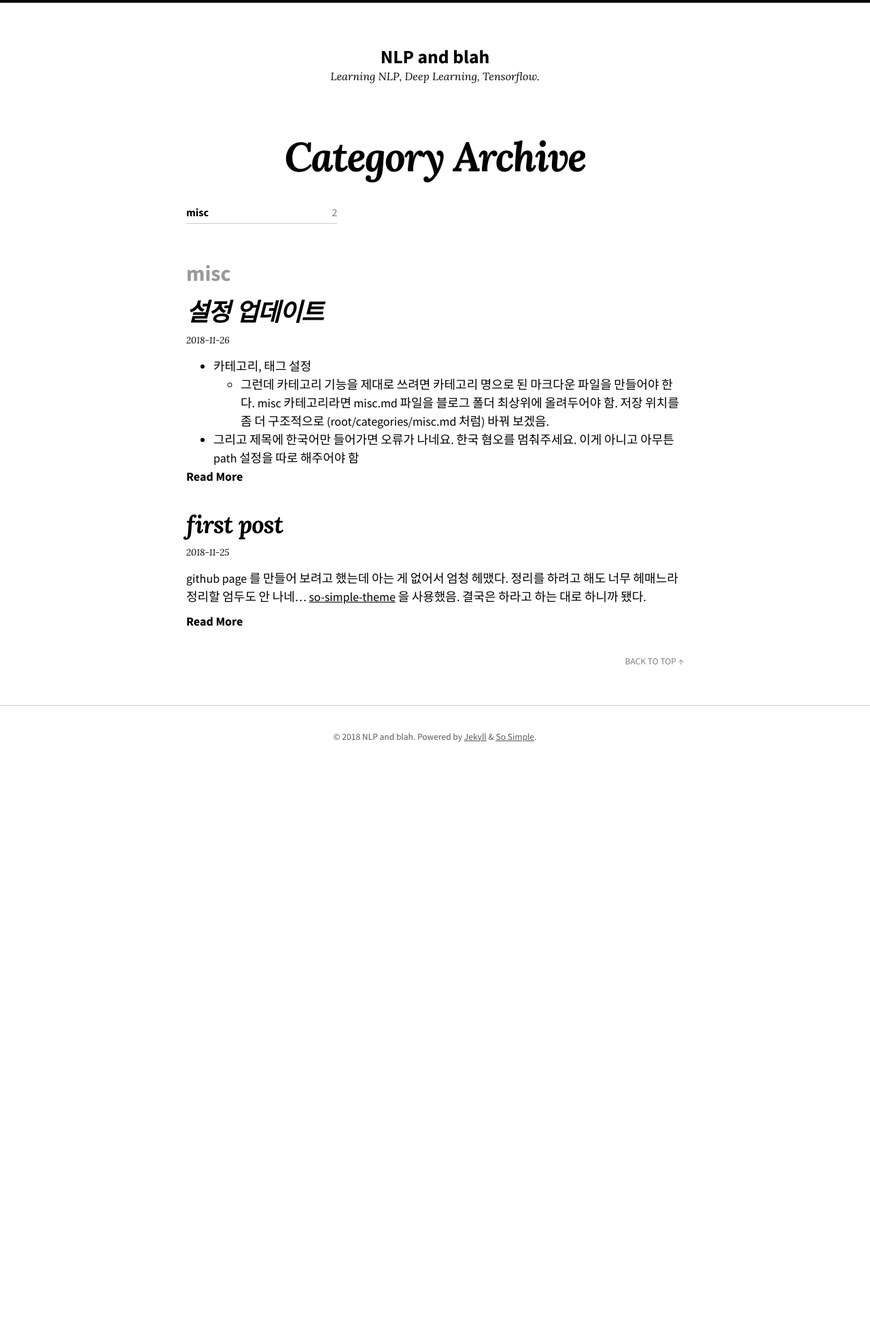
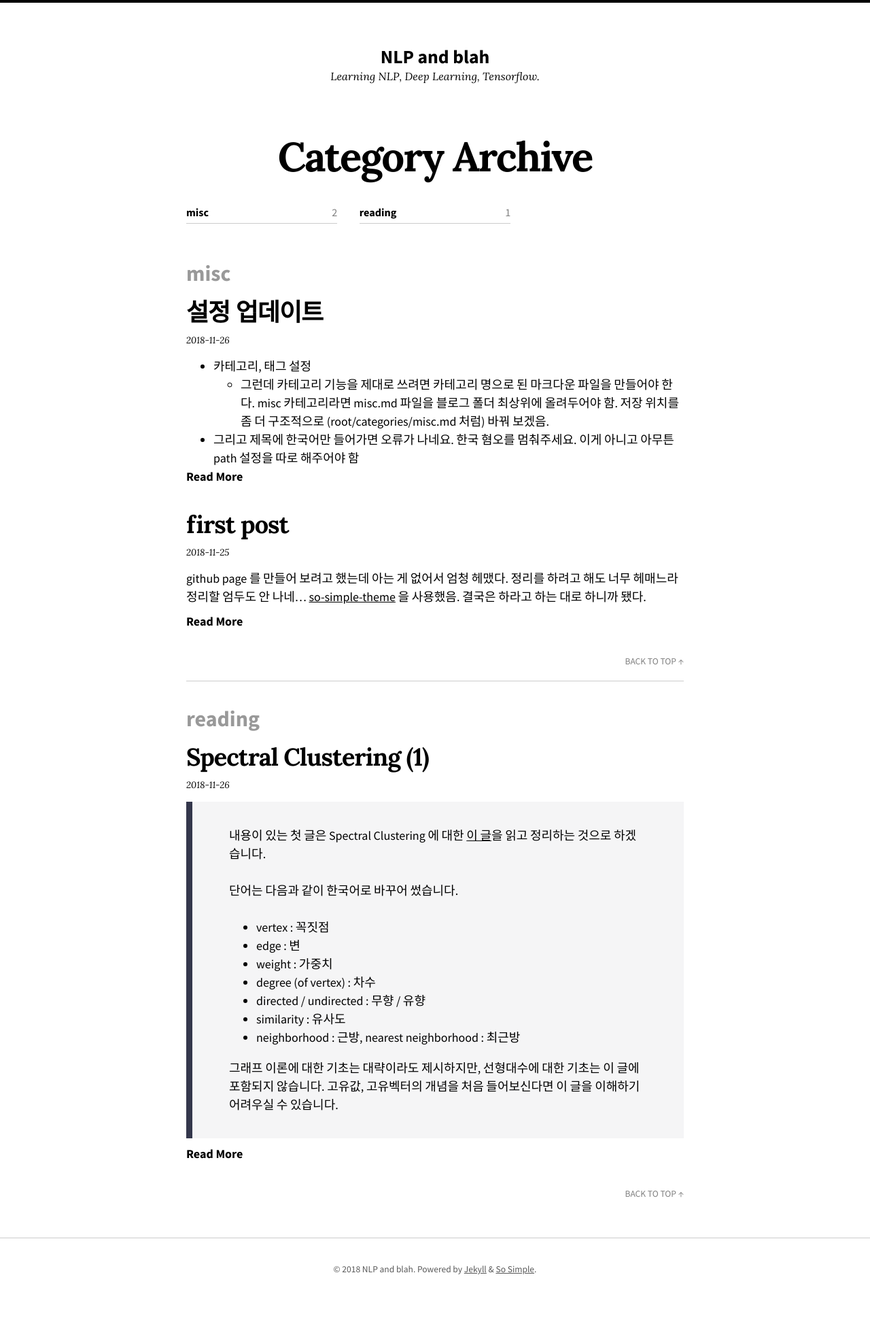
Before and after one commit to hojin-kim/hojin-kim.github.io, a Jekyll site: the page built from categories.md, in a window 1280 px wide. Shown: the whole page at 68% size. Built offline with Jekyll 4.4.1, drawn with Linux system fonts in a browser that asks for light colours; nearby versions of some CDN libraries; before the commit the page ends 1166 px from its top, so only the background shows below that; part of the change alters nothing that is shown.

Commit message:
제목이 더이상 이탤릭체로 표시되지 않음

```diff
--- a/_posts/2018-11-25-first-post.md
+++ b/_posts/2018-11-25-first-post.md
@@ -10,13 +10,13 @@ github page 를 만들어 보려고 했는데 아는 게 없어서 엄청 헤맸
 정리를 하려고 해도 너무 헤매느라 정리할 엄두도 안 나네...
 [so-simple-theme](https://github.com/mmistakes/so-simple-theme) 을 사용했음. 결국은 하라고 하는 대로 하니까 됐다.
 
-layout: post 이고 categories, tags 는 필드 이름이 복수형임
+`layout: post` 이고 categories, tags 는 필드 이름이 복수형임
 
 todos:
 1. 카테고리랑 태그 모아놓고 어쩌고 하는 페이지 만들 수 있는지. (그리고 글에서 표시되는 카테고리/태그 이름 클릭하면 이동되어야 마땅할 카테고리/태그가 모여있는 페이지도요...)
 2. MathJax 설정을 할 수 있는지?<br />
    -- (modified)  https://zishuaiz.github.io/blog/how-to-enable-mathjax-in-github-pages 를 참고했음! <br />
-         --  (modified) 알고 보니 markdown 으로 사용하는 kramdown 이 mathjax 을 기본적으로 지원하는 것 같아서 kramdown을 통해서 적용하는 것으로 바꾸었음. 무엇이든 동일하게 동작하는 것 같다. 구체적으로는 _config.yml 파일을에서 markdown 이 kramdown 을 사용하는 지 확인하고 mathjax: true 를 추가해 주면 된다.
+         --  (modified) 알고 보니 markdown 으로 사용하는 kramdown 이 mathjax 을 기본적으로 지원하는 것 같아서 kramdown을 통해서 적용하는 것으로 바꾸었음. 무엇이든 동일하게 동작하는 것 같다. 구체적으로는 `_config.yml` 파일에서 markdown 이 kramdown 을 사용하는 지 확인하고 `mathjax: true` 를 추가해 주면 된다.
 
 수식 표현에 대한 메모 코멘트를 남겨 놓는게 좋겠는데, 일단 달러 기호 한개로는 수식을 열지 못한다. 예를 들면 `$ \frac{\sin x}{x}\to 1 \text{ as } x \to 0 $` 는 $ \frac{\sin x}{x}\to 1 \text{ as } x \to 0 $ 로 보인다. 인라인 수식을 열기 위해서는 달러 두개를 쓰면 된다. 즉 `$$ \frac{\sin x}{x}\to 1 \text{ as } x \to 0 $$ `는 $$ \frac{\sin x}{x}\to 1 \text{ as } x \to 0 $$ 로 보인다. <br />
 displaymath 모드를 위해서는 `\$\$ (수식 내용) \$\$ ` 처럼 하면 된다.(텍에서 수식 모드를 여는 규칙에서 `$` 를 `\$` 로 대체한 것인가 했는데, `\$(수식)\$` 는 동작하지 않는다. 열고 닫기 위해서 멀리 떨어져 있는 키들을 너무 많이 교대로 쳐야 하는 것 같은데, `\\[ (수식 내용) ]\\ ` 도 가능하다. \\[ \operatorname{Out}(G) = \operatorname{Aut}(G)/\operatorname{Inn}(G) \\] 예상하실 만한 대로 대괄호 대신 소괄호를 쓰면 그것도 인라인모드 수식이 된다. 소괄호와 대괄호를 쓰기로 하면 약간 자판 낭비 같고, 그렇다고 `$$` 와 `\\[` 를 쓰기로 하면 인라인 모드와 디스플레이 모드 사이에 일관성이 없어서 마음에 들지 않는군...
--- /dev/null
+++ b/_posts/2018-11-25-spectral-clustering.md
@@ -0,0 +1,108 @@
+---
+title: Spectral Clustering (1)
+layout: post
+category: reading
+tags: spectral-clustering
+date: '2018-11-26 00:08:59'
+---
+
+> 내용이 있는 첫 글은 Spectral Clustering 에 대한 [이 글](http://www.kyb.mpg.de/fileadmin/user_upload/files/publications/attachments/luxburg06_TR_v2_4139%5b1%5d.pdf)을 읽고 정리하는 것으로 하겠습니다.
+>
+> 단어는 다음과 같이 한국어로 바꾸어 썼습니다.
+> * vertex : 꼭짓점
+* edge : 변
+* weight : 가중치
+* degree (of vertex) : 차수
+* directed / undirected : 무향 / 유향
+* similarity : 유사도
+* neighborhood : 근방, nearest neighborhood : 최근방
+>
+그래프 이론에 대한 기초는 대략이라도 제시하지만, 선형대수에 대한 기초는 이 글에 포함되지 않습니다. 고유값, 고유벡터의 개념을 처음 들어보신다면 이 글을 이해하기 어려우실 수 있습니다.
+
+## 1 소개
+## 2 유사도 그래프
+데이터 $$x_1, \cdots, x_n$$ 이 주어졌고 각 데이터 점들 사이의 유사도를  $$ s_{ij} \ge 0$$ 로  주었다고 합시다. $$s_{ij}$$가 $$x_i$$와 $$x_j$$ 사이의 유사도를 나타냅니다. 우리의 목표는
+> 주어진 점들을 몇 그룹으로 나누는데, 같은 그룹에 속한 점들끼리는 유사하고 서로 다른 그룹에 속한 점들끼리는 유사하지 않도록 하고 싶다
+
+는 것입니다.  이런 문제를 clustering 문제라고 합니다.
+
+데이터를 가중치그래프로 구조화하면 이런 문제에 좀더 잘 접근할 수 있게 됩니다. 각 데이터 점을 꼭짓점으로 삼고 꼭짓점을 잇는 변의 가중치를
+유사도 $$ s_{ij} $$ 로 주면 그래프가 되겠죠? 그런데 이렇게 하지 않고 $$s_{ij}$$ 가 일정 기준을 넘지 않으면 그냥 0을 줄 수도 있고 또 따른
+방법도 있을 것입니다. 아무튼, 유사도 정보를 사용해서 유사도 그래프를 만들수 있다는 것이 요점이고, 그래프를 만들어서
+Spectral Graph Theory 를 이용하면 clustering 문제를 잘 풀 수 있다는 것이 이 글의 내용입니다. 자세한 것은 아래에서 차차 소개하겠습니다.
+### 2.1 그래프 관련 기본적 용어 정리
+모르시는 분을 위해서 간단 정리. 일단 정의를 다 적어야 하니까 이 섹션에서 양이 많네요 ㄷㄷ
+
+|![graph1.png](/assets/img/graph1.png)|
+|:--:|
+|꼭짓점이 8개인 그래프, 그림은 [여기](https://www.nctm.org/Classroom-Resources/Illuminations/Interactives/Graph-Creator/)에서 그렸습니다|
+
+**그래프**는 **꼭짓점**과 그 꼭짓점들을 연결하는 **변**들로 이루어져 있습니다. $$V$$가 꼭짓점, $$E$$가 변들을 나타낸다고 하면 수학자들은 대충 $$G= (V, E) $$
+정도로 씁니다.  꼭짓점 갯수는 유한할 거니까 유한집합 $$ V = \{ v_1, \cdots, v_n \} $$ 으로 쓰고, 변들의 가중치는 행렬로 나타냅니다. 즉 $$w_{ij}$$가 $$x_i$$와 $$x_j$$ 를 잇는 변의 가중치일 때  $$W= (w_{ij})_{i, j = 1, \cdots, n} $$ 처럼 행렬로 쓸 수 있습니다.
+두 꼭짓점 $$v_i$$ 와 $$v_j$$ 가 연결되어 있지 않다면 $$w_{ij} =0$$ 입니다. 이렇게 만든 행렬을 **인접행렬(adjacency matrix)**이라고 부릅니다.
+
+위 그림의 그래프에서 알파벳 순서대로 꼭짓점 번호를 매기면 인접행렬은 아래와 같습니다.
+\\[ W = \begin{pmatrix}
+0 & 0.8 & 0 & 2 &0 & 0 &  0& 0 \\\
+0.8 & 0 & 0 &  1.5 & 0.15 & 0.3 & 0.1 & 0 \\\
+0 & 0 & 0 & 1.2 & 0 & 0 & 0 & 0 \\\
+2 & 1.5 & 1.2 & 0 & 0 & 0.2 & 0 & 0 \\\
+0 & 0.15 & 0 & 0 & 0 & 1.4 & 1.8 & 0 \\\
+0 & 0.3 & 0 & 0.2 & 1.4 & 0 & 1 & 0 \\\
+0 & 0.1 & 0 & 0 & 1.8 & 1 & 0 &0.9 \\\
+0 & 0 & 0& 0 & 0 & 0 & 0.9 & 0
+\end{pmatrix}
+\\]
+앞으로는 행렬에서 0인 항목에는 굳이 0이라고 적지 않고 비워둘 수도 있습니다.
+
+무향 그래프(undirected graph)에서는 인접행렬은 항상 대칭행렬이 됩니다. 대칭행렬이 된다는 점은 중요한데 대칭행렬에 대해서만 Spectral Theorem
+이라는 행렬의 고유값에 대한 정리를 적용할 수 있기 때문입니다. (이 글 제목이 Spectral Clustering 입니다!) 따라서 이 글은 무향 그래프에 주로
+집중하게 됩니다.
+
+(만약 가중치 그래프가 아니라면 $$w_{i, j}$$ 값을 연결 여부에 따라 0 혹은 1 로 주면 인접행렬을 정의할 수 있습니다.)
+
+꼭지점 $$v$$ 마다 **차수(degree)** 를 정의할 수 있습니다. 꼭짓점 $$ v $$ 의 차수는 $$v$$ 와 연결된 모든 변의 가중치의 합입니다.
+즉 꼭짓점은 다른 꼭짓점과 많이 연결되어 있을수록 큰 차수를 가지게 됩니다. 수식으로 쓰면 $$v_i$$ 의 차수 $$d_i$$ 는
+\\[ d_i = \sum_{j =1}^{n} w_{ij} \\] 이겠습니다. 위 그림의 예제에서는 $$d_1 = 2.8, d_2 = 2.85, d_3 = 1.2, \cdots, d_8 = 0.9 $$ 등등이 됩니다.  $$v_i$$ 의
+차수를 $$i$$ 번째 대각성분으로 가지는 대각행렬을 $$D$$ 라고 씁시다. 즉 위 그래프의 경우에는
+\\[D = \begin{pmatrix} 2.8 & 0 & 0 & \cdots & 0 \\\
+0 & 2.85 & 0 & \cdots & \vdots \\\
+0 & 0 & 1.2 &\cdots &  \vdots \\\
+\vdots & \vdots & \vdots & \ddots & 0 \\\
+0 & \cdots & \cdots &0 & 0.9
+\end{pmatrix}
+\\] 가 됩니다. 나중에 나오겠지만 \\[ L = D-W\\] 가 좋은 성질과 의미를 가지는
+행렬, **그래프 라플라시안 행렬**이 됩니다.
+
+혼동의 여지가 없다면 $$v_i$$ 와 $$i$$ 를 혼용하겠습니다. 즉 $$i \in V$$ 같이 쓸 수 있습니다.
+
+꼭짓점들의 집합의 부분집합 $$A$$ 가 있으면 그 여집합을 $$\overline{A} = V -A$$ 로 씁니다.  $$i \in A$$ 에 대해서만 $$a_i = 1$$ 이고 그 외에는 $$a_i = 0$$ 이도록 정의해서 $$a_i$$ 들로 열벡터를 만든 것을 **정의벡터(indicator vector)** 라고 하고 $$\mathbf{1}_A  = (a_i)_i$$ 로 씁니다.
+
+꼭짓점들의 두 부분집합 $$A, B$$ 에 대해서 \\[ W(A, B) := \sum_{i \in A, j \in B} w_{ij}\\] 를 정의합시다. 나중에 clustering 문제를 풀어서 두 클러스터 $$A, B$$ 를 얻게 된다면 W(A, B) 값은 작기를 기대하게 되겠죠?
+
+꼭지점의 부분집합의 얼마나 큰지를 측정하는 양에 대한 두 개의 용어를 구분합니다. 부분집합의 원소의 갯수를 부분집합의 **크기(size)**라고 하고, 부분집합의 원소(꼭짓점들)의 차수의 합을 **부피(volume)**라고 하겠습니다. 즉 \\[ \operatorname{vol}A = \sum_{i \in A} d_i \\] 입니다.
+
+마지막으로, 꼭짓점의 부분집합 $$A$$ 의 두 꼭짓점을 뽑을 어떻게 뽑더라도, 변들을 통해서 $$A$$ 에 속한 다른 점들만을 거쳐서 한 꼭짓점에서 다른 꼭짓점으로 이동할 수 있다면
+이 부분집합은 **연결그래프**이다, 혹은 **연결되었다**고 합니다. $$A$$ 가 연결그래프이고, $$A$$ 에 속하지 않은 다른 꼭짓점을 추가하면 더이상 연결그래프가 아닌 상황을 생각할 수
+있을까요? 즉 변들로 연결할 수 있는 꼭짓점들을 최대한 다 포함한 상황이겠죠. 이런 상황일 때 $$A$$를 **connected component** 라고 합니다. (번역어가 제 입에 붙지
+않아서 이 말은 그냥 영어로 쓰겠습니다.) 그래프는 항상 connected component 몇 개로 나눌 수 있습니다. 이때 component 끼리는 교집합이 없는 서로소인 집합이 될 것입니다.
+
+그래프 클러스터링 문제에서, component $$k$$ 개 짜리 그래프를 $$k$$ 개 클러스터로 나누라는 문제는 가장 쉬운 clustering 문제이겠습니다. 나중을 위해 이 점을 생각해 보시고 넘어갑시다
+
+### 2.2 유사도 그래프를 만드는 여러가지 방법
+두 점 사이의 거리가 가깝다는 말은 유사도가 크다는 말입니다. 즉
+거리가 작을수록 유사도는 큽니다. 이하에서는 거리를 언급할 때는 유사도의 한 척도로서 말하는 것입니다.
+
+데이터 점 $$x_i$$ 들과 그들 사이의 유사도 $$s_{i, j}$$가 주어졌을 때, 이 자료를 어떻게 그래프로 바꾸어 쓸까요? 크게 세가지 방법이 있습니다.
+1. **$$\epsilon$$-근방 그래프** : 꼭짓점을, 거리가 $$\epsilon$$ 이하인 다른 꼭짓점과만 변으로 연결하는 방법입니다. 입실론은 보통 작고,
+그래서 연결되는 변들이 많지 않으며, 그래서 모든 점 사이의 거리가 대략 $$\epsilon$$ 정도이고 그 이상의 weight 에 대한 정보는 의미가 없다고
+간주합니다. 그래서 $$\epsilon$$-근방 그래프는 보통 가중치 없는 그래프라고 정의하고 다룹니다.
+2. **$$k$$-최근방 그래프**: $$v_i$$를 $$v_i$$ 로부터 가장 가까운 $$k$$ 개의 다른 꼭짓점들로 연결하겠다는 것입니다. (유사도나 거리를
+기준삼지 않았습니다.) 그런데 이렇게 하면 방향그래프(directed graph)를 정의하는 것이 됩니다. \\[\text{\*}\text{\*}\text{\*}\text{\*}\quad\quad \text{\*}\\] 위
+다섯 개의 점들을 생각해 보시면, 세번째 점은 다섯번째 점 입장에서 2-최근방 점들 중 하나입니다. 그러나 세번째 점 입장에서 2-최근방 점들은
+두번째와 네번째 점입니다. 다섯번째 점은 2-최근방 점이 아니지요.  즉, $$k$$-최근방점이냐 아니냐는 대칭적인 관계는 아닙니다. 이때
+방향을 무시하고 한 방향으로만이라도 연결되면 그냥 방향성 없이 변으로 연결한 것을 보통 *$$k$$-최근방 그래프* 라고 하고요,
+쌍방이 다 연결될 때만 두 꼭짓점을 변으로 연결할 수도 있는데 그런 경우는 *상호(mutual) $$k$$-최근방 그래프* 라고 합니다. 아무튼 주어진 자료로부터 $$k$$-최근방그래프를 구성할 때는 가중치 그래프처럼 다루게 됩니다.
+3. **완전 연결 그래프** : 모든 꼭짓점들을 꼭짓점 사이의  유사도로 가중치를 줘서 다 연결한 것을 완전 연결 그래프(fully connected grph)라고 합니다.
+
+세가지 그래프 모두 사용됩니다.
--- a/_sass/so-simple/_entries.scss
+++ b/_sass/so-simple/_entries.scss
@@ -28,7 +28,8 @@
   margin-bottom: 0.5rem;
   font-family: $title-font-family;
   font-weight: $entry-title-weight;
-  font-style: italic;
+/* 제목 이탤릭체 설정을 수정 : pages 화면에서 */
+  /*  font-style: italic; */
   letter-spacing: -1px;
   word-wrap: break-word; /* break long words that could overflow */
 
--- a/_sass/so-simple/_page.scss
+++ b/_sass/so-simple/_page.scss
@@ -14,7 +14,8 @@
   margin-bottom: 0.5em;
   font-family: $title-font-family;
   font-weight: $page-title-weight;
-  font-style: italic;
+/* 제목 이탤릭체 설정을 수정 : post 화면에서 */
+/*  font-style: italic;*/
   letter-spacing: -2px;
 }
 
@@ -72,7 +73,7 @@
   .page-date,
   .read-time {
     font-family: $meta-font-family;
-    font-style: italic;
+    font-style: italic, bold;
     white-space: nowrap;
   }
 
```
